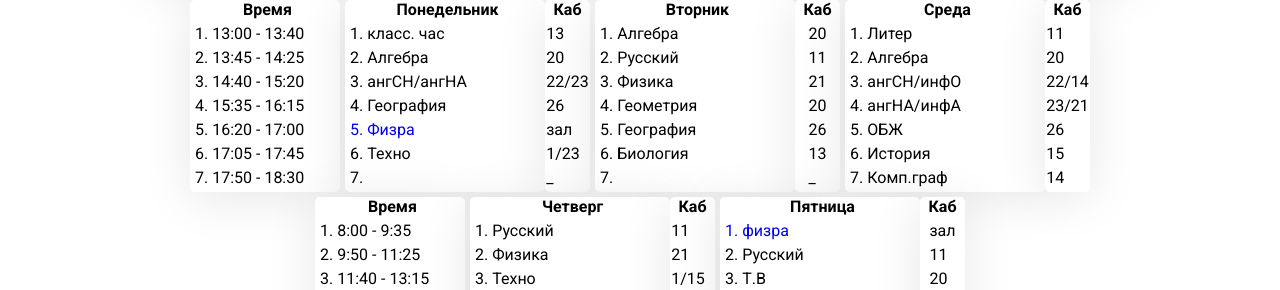
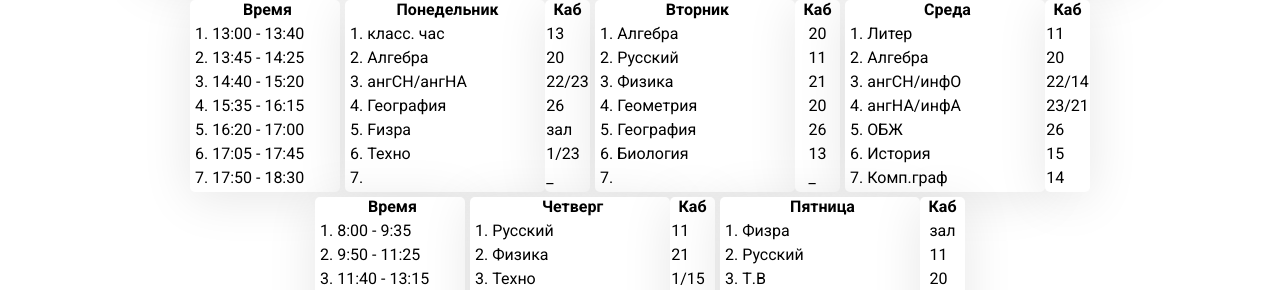
Before and after one commit to so01sa/Raspisanie, a plain HTML site: page index.html in a window 1280 px wide. Shown: the part 220-510 px from the top of the page. Drawn offline with Linux system fonts and the light colour scheme.

Commit message:
Update index.html

```diff
--- a/index.html
+++ b/index.html
@@ -52,7 +52,7 @@
                         <li class="Rast"><a href="#"></a>2. Алгебра</li>
                         <li class="Rast"><a href="#"></a>3. ангСН/ангНА</li>
                         <li class="Rast"><a href="#"></a>4. География</li>
-                        <li class="Rast"><a href="https://www.youtube.com/watch?v=DMCLrbSSi7k">5. Физра</a></li>
+                        <li class="Rast"><a href="https://www.youtube.com/watch?v=DMCLrbSSi7k" class="Black">5. Fизра</a></li>
                         <li class="Rast"><a href="#"></a>6. Техно</li>
                         <li class="Rast"><a href="#"></a>7.</li>
                     </ul>
@@ -163,7 +163,7 @@
                 <div class="DN">
                     <div class="AC"><h4 class="Rast">Пятница</h4></div>
                     <ul>
-                        <li class="Rast"><a href="https://www.youtube.com/watch?v=DMCLrbSSi7k">1. физра</a></li>
+                        <li class="Rast"><a href="https://www.youtube.com/watch?v=DMCLrbSSi7k" class="Black">1. Физра</a></li>
                         <li class="Rast"><a href="#"></a>2. Русский</li>
                         <li class="Rast"><a href="#"></a>3. Т.B</li>
                         <li class="Rast"><a href="#"></a>4. Геометрия</li>
```
